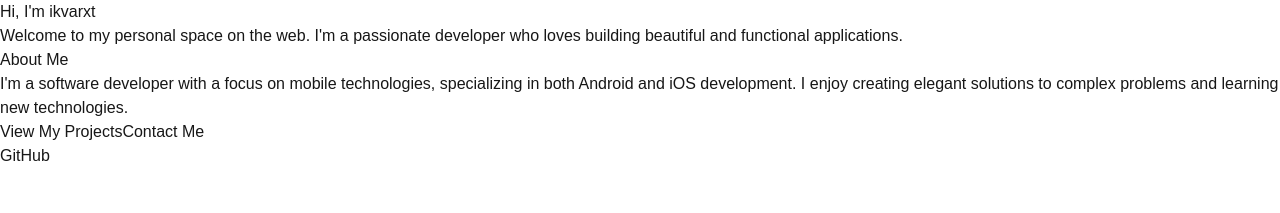
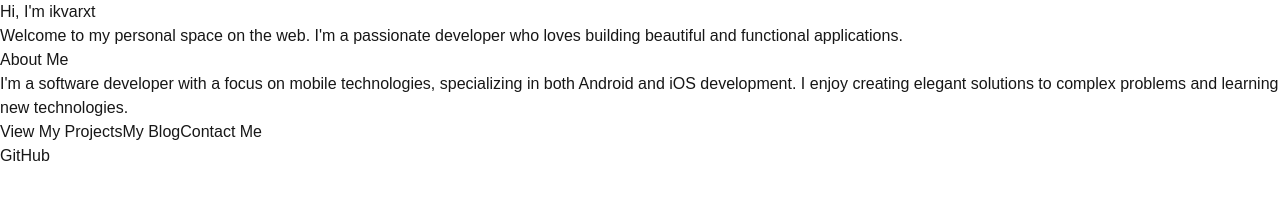
Before and after one commit to ikvarxt/ikvarxt.me, a Next.js app: page / in a window 1280 px wide. Shown: the top 213 px of the page. Built offline with nearby package versions, Linux system fonts and the light colour scheme.

Commit message:
feat: add blog link

```diff
--- a/src/app/page.tsx
+++ b/src/app/page.tsx
@@ -59,6 +59,10 @@ export default function Home() {
       primary: true,
     },
     {
+      label: "My Blog",
+      href: "https://blog.ikvarxt.me",
+    },
+    {
       label: "Contact Me",
       href: "mailto:your.email@example.com",
       rel: "noopener noreferrer",
```
